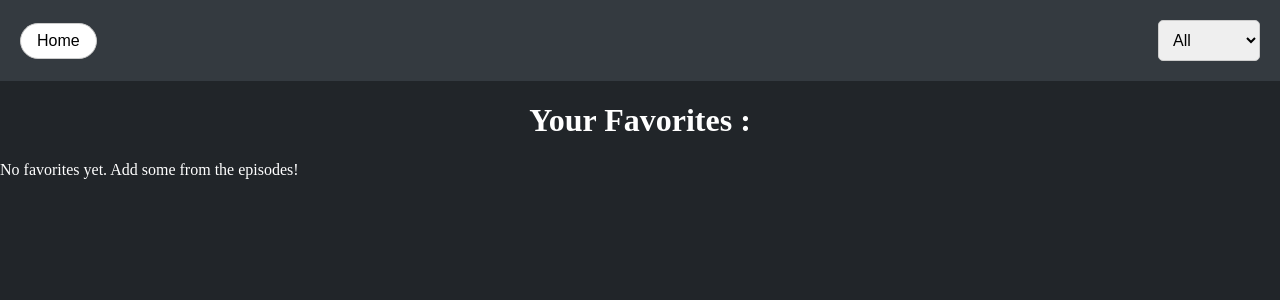
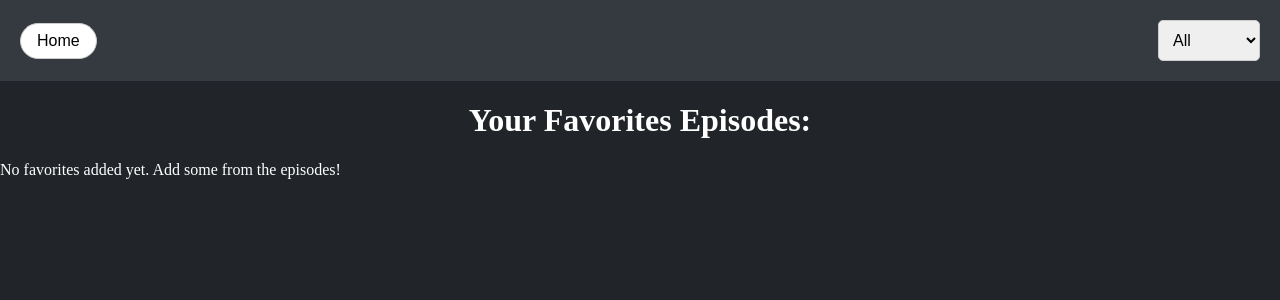
Before and after one commit to Lillysmart/CRESMA278_FT02306_GroupA_CrecenciaSmart_DWA_Final_Capstone, a React (Vite) app in the folder vite-project/: page /favourites in a window 1280 px wide. Shown: the top 300 px of the page. Built offline with nearby package versions, Linux system fonts and the light colour scheme.

Commit message:
adjust the handling in favourites

```diff
--- a/vite-project/src/Components/FavoritesContext.jsx
+++ b/vite-project/src/Components/FavoritesContext.jsx
@@ -1,12 +1,14 @@
-// FavoritesContext.jsx
-import React, { createContext, useContext, useState } from 'react';
 
+import React, {useContext, createContext,  useState } from "react";
+
+
+// Create a context for managing favorites
 const FavoritesContext = createContext();
 
 export const useFavoritesContext = () => {
-  const context = useContext(FavoritesContext);
+ const context = useContext(FavoritesContext);
   if (!context) {
-    throw new Error('useFavoritesContext must be used within a FavoritesProvider');
+   throw Error('Please make sure to use the useFavoritesContext function within a FavoritesProvider');
   }
   return context;
 };
@@ -19,11 +21,10 @@ export const FavoritesProvider = ({ children }) => {
   };
 
   const removeFromFavorites = (episodeNumber) => {
-    setFavorites((prevFavorites) =>
-      prevFavorites.filter((fav) => fav.episode.episode !== episodeNumber)
+    setFavorites((previousFavorites) =>
+     previousFavorites.filter((favorite) => favorite.episode.episode !== episodeNumber)
     );
-  }
-
+   }
   return (
     <FavoritesContext.Provider value={{ favorites, addToFavorites, removeFromFavorites }}>
       {children}
--- a/vite-project/src/Components/Favourites.jsx
+++ b/vite-project/src/Components/Favourites.jsx
@@ -5,9 +5,8 @@ import { ShowDetail } from "./ShowDetails";
 
 const Favourites = () => {
   const { favorites, removeFromFavorites } = useFavoritesContext();
-  const [sortOption, setSortOption] = useState("all");
-
-  const handleRemoveFromFavorites = (episodeId) => {
+  const [filterOption, setfilterOption] = useState("all");
+  const handleRemoveFavourite = (episodeId) => {
     removeFromFavorites(episodeId);
   };
 
@@ -19,16 +18,18 @@ const Favourites = () => {
     navigate("/");
   };
 
-  const sortedData = [...favorites].sort((a, b) => {
-    switch (sortOption) {
-      case "titleAsc":
-        return a.show.localeCompare(b.show) || a.episode.title.localeCompare(b.episode.title);
-      case "titleDesc":
-        return b.show.localeCompare(a.show) || b.episode.title.localeCompare(a.episode.title);
-      case "dateAsc":
-        return new Date(a.todayDate) - new Date(b.todayDate);
-      case "dateDesc":
-        return new Date(b.todayDate) - new Date(a.todayDate);
+  const sortedFavourites = [...favorites].sort((itemA, itemB) => {
+    switch (filterOption) {
+
+      case "titleAscending":
+        return itemA.show.localeCompare(itemB.show) || itemA.episode.title.localeCompare(itemB.episode.title);
+      case "titleDescending":
+        return itemA.show.localeCompare(itemA.show) || itemB.episode.title.localeCompare(itemA.episode.title);
+      case "dateAscending":
+        return new Date(itemA.todayDate) - new Date(itemB.todayDate);
+      case "dateDescending":
+        return new Date(itemB.todayDate) - new Date(itemA.todayDate);
+
       default:
         return 0;
     }
@@ -36,7 +37,7 @@ const Favourites = () => {
 
 
   const handleFavouriteSelect = (event) => {
-    setSortOption(event.target.value);
+    setfilterOption(event.target.value);
   };
 
   return (
@@ -52,20 +53,20 @@ const Favourites = () => {
         <select
           id="favouriteSelect"
           onChange={handleFavouriteSelect}
-          value={sortOption}
+          value={filterOption}
           className="season-select"
         >
           <option value="all">All</option>
-          <option value="titleAsc">Title A-Z</option>
-          <option value="titleDesc">Title Z-A</option>
-          <option value="dateAsc">Oldest</option>
-          <option value="dateDesc">Latest</option>
+          <option value="titleAscending">Title A-Z</option>
+          <option value="titleDescending">Title Z-A</option>
+          <option value="dateAscending">Oldest</option>
+          <option value="dateDescending">Latest</option>
         </select>
       </nav>
-      <h1 className="favourite-heading">Your Favorites :</h1>
-      {sortedData.length > 0 ? (
+      <h1 className="favourite-heading">Your Favorites Episodes:</h1>
+      {sortedFavourites.length > 0 ? (
         <ul className="favourite-list">
-          {sortedData.map(({ episode, show, season }) => (
+          {sortedFavourites.map(({ episode, show, season }) => (
             <li key={episode.episode}>
               <div className="favourite-shows">
                 <h3>{`${show}`}</h3>
@@ -76,13 +77,13 @@ const Favourites = () => {
                 <div className="audio-container">
                   <audio controls style={{ maxWidth: "100%" }}>
                     <source src={episode.file} type="audio/mp3" />
-                    Your browser does not support the audio element.
+                    Audio not supported by your browser.
                   </audio>
                 </div>
                 <br />
                 <p>Date Added: {todayDate}</p>
                 <button
-                  onClick={() => handleRemoveFromFavorites(episode.episode)}
+                  onClick={() => handleRemoveFavourite(episode.episode)}
                 >
                   Remove from Favorites
                 </button>
@@ -92,7 +93,7 @@ const Favourites = () => {
           ))}
         </ul>
       ) : (
-        <p>No favorites yet. Add some from the episodes!</p>
+        <p>No favorites added yet. Add some from the episodes!</p>
       )}
     </div>
   );
--- a/vite-project/src/Components/Preview.jsx
+++ b/vite-project/src/Components/Preview.jsx
@@ -50,7 +50,7 @@ export const ShowPreview = () => {
 
   const showData = data || [];
 
-  const handleTitleSearch = () => {
+ const handleTitleSearch = () => {
     const titleSearchTermLower = titleSearchTerm.toLowerCase();
     const filteredResults = showData.filter((show) => {
       const titleLower = show.title.toLowerCase();
--- a/vite-project/src/Components/ShowDetails.jsx
+++ b/vite-project/src/Components/ShowDetails.jsx
@@ -1,7 +1,8 @@
-// ShowDetail.jsx
-import React, { useState, useEffect } from 'react';
-import { useParams, useNavigate } from 'react-router-dom';
-import { useFavoritesContext } from './FavoritesContext';
+
+import React, { useState, useEffect } from "react";
+import { useParams, useNavigate } from "react-router-dom";
+import { useContext } from "react";
+import { useFavoritesContext } from "./FavoritesContext";
 
 export const ShowDetail = () => {
   const { id } = useParams();
@@ -9,13 +10,17 @@ export const ShowDetail = () => {
   const [loading, setLoading] = useState(true);
   const [error, setError] = useState(null);
   const [selectedSeason, setSelectedSeason] = useState(null);
-  const { addToFavorites, favorites, removeFromFavorites } = useFavoritesContext();
+  const { addToFavorites, favorites, removeFromFavorites } =
+    useFavoritesContext();
+  const [audioPlaying, setAudioPlaying] = useState(false);
   const navigate = useNavigate();
 
   useEffect(() => {
     const fetchShowDetails = async () => {
       try {
-        const response = await fetch(`https://podcast-api.netlify.app/id/${id}`);
+        const response = await fetch(
+          `https://podcast-api.netlify.app/id/${id}`
+        );
         if (!response.ok) {
           throw new Error(`Error fetching show details: ${response.status}`);
         }
@@ -23,8 +28,8 @@ export const ShowDetail = () => {
         setShowDetails(responseData);
         setLoading(false);
       } catch (fetchError) {
-        console.error('Fetch error:', fetchError);
-        setError('Error fetching show details. Please try again later.');
+        console.error("Fetch error:", fetchError);
+        setError("Error fetching show details. Please try again later.");
         setLoading(false);
       }
     };
@@ -33,7 +38,7 @@ export const ShowDetail = () => {
   }, [id]);
 
   const handleBackClick = () => {
-    navigate('/');
+    navigate("/");
   };
 
   const handleSeasonSelect = (event) => {
@@ -53,14 +58,31 @@ export const ShowDetail = () => {
   };
 
   const handleFavouriteClick = () => {
-    navigate('/favourites');
+    navigate("/favourites");
   };
 
   const shorterDescription = (description, maxSentences) => {
-    const sentences = description.split('.').slice(0, maxSentences);
-    const truncatedDescription = sentences.join('.') + (sentences.length < maxSentences ? '' : '...');
+    const sentences = description.split(".").slice(0, maxSentences);
+    const truncatedDescription =
+      sentences.join(".") + (sentences.length < maxSentences ? "" : "...");
     return truncatedDescription;
   };
+
+  useEffect(() => {
+    const handleBeforeUnload = (e) => {
+      if (audioPlaying) {
+        const confirmationMessage = 'You have audio playing. Are you sure you want to leave?';
+        e.returnValue = confirmationMessage;
+      }
+    };
+
+    window.addEventListener('beforeunload', handleBeforeUnload);
+
+    return () => {
+      window.removeEventListener('beforeunload', handleBeforeUnload);
+    };
+  }, [audioPlaying]);
+
   return (
     <>
       <div className="fixed-buttons">
@@ -79,8 +101,14 @@ export const ShowDetail = () => {
           <div className="show-card">
             <div className="show-top-info">
               <h1 className="show-title">{showDetails.title}</h1>
-              <img className="show-image" src={showDetails.image} alt={showDetails.title} />
-              <p className="show-description">{shorterDescription(showDetails.description, 2)}</p>
+              <img
+                className="show-image"
+                src={showDetails.image}
+                alt={showDetails.title}
+              />
+              <p className="show-description">
+                {shorterDescription(showDetails.description, 2)}
+              </p>
             </div>
             <div className="season-selection">
               <label htmlFor="seasonSelect" className="season-label">
@@ -89,7 +117,7 @@ export const ShowDetail = () => {
               <select
                 id="seasonSelect"
                 onChange={handleSeasonSelect}
-                value={selectedSeason || ''}
+                value={selectedSeason || ""}
                 className="season-select"
               >
                 <option value="" disabled>
@@ -101,11 +129,9 @@ export const ShowDetail = () => {
                   </option>
                 ))}
               </select>
-
             </div>
             {selectedSeason && (
               <div className="selected-season-info">
-
                 {showDetails.seasons.map((season) => {
                   if (season.season.toString() === selectedSeason) {
                     return (
@@ -113,20 +139,23 @@ export const ShowDetail = () => {
                         <p>{`Number of Episodes: ${season.episodes.length}`}</p>
 
                         {season.episodes && season.episodes.length > 0 ? (
-
                           season.episodes.map((episode) => (
                             <div key={episode.episode} className="episode-card">
                               <h4>{`Episode ${episode.episode} : ${episode.title}`}</h4>
                               <p>{episode.description}</p>
-                              <audio controls>
+                              <audio controls  onPlay={() => setAudioPlaying(true)}
+        onPause={() => setAudioPlaying(false)}>
                                 <source src={episode.file} type="audio/mp3" />
-                                Your browser does not support the audio element.
+                            Audio not supportef by your browser
                               </audio>
+                              {audioPlaying && <p>Audio is playing. Please pause before leaving the page.</p>}
                               <br />
                               {isFavorite(episode.episode) ? (
                                 <button
                                   className="remove-favourite-button"
-                                  onClick={() => handleRemoveFromFavorites(episode.episode)}
+                                  onClick={() =>
+                                    handleRemoveFromFavorites(episode.episode)
+                                  }
                                 >
                                   Remove from Favorites
                                 </button>
@@ -152,7 +181,7 @@ export const ShowDetail = () => {
             )}
           </div>
         ) : (
-          <p>{error || 'No show details available.'}</p>
+          <p>{error || "No show details available."}</p>
         )}
       </div>
     </>
```
